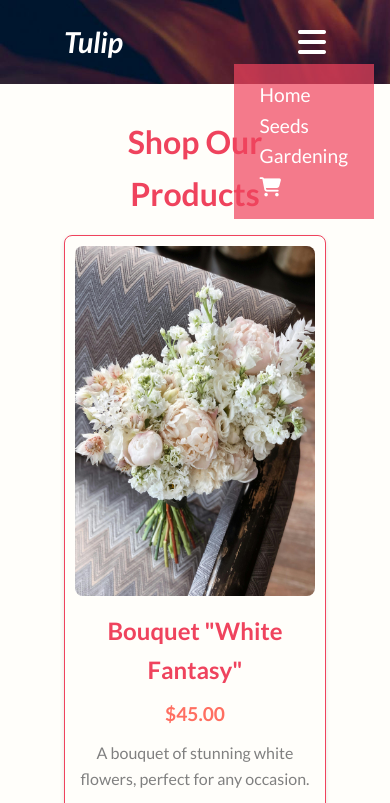
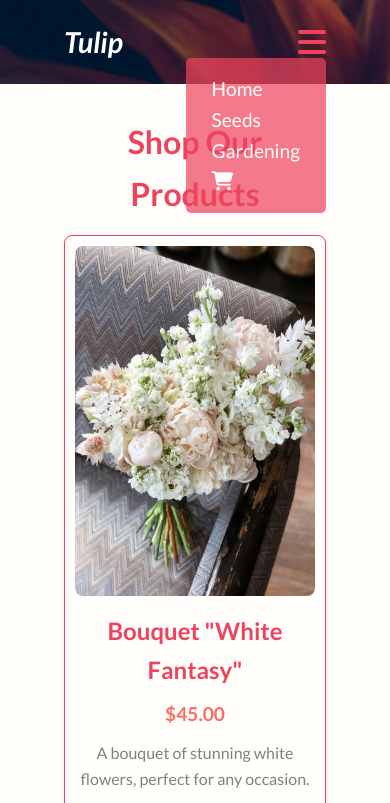
Before and after one commit to fouz0062/e-commerce, a plain HTML site: page index.html in a window 390 px wide. Both pictures are taken after a click on the icon 312 px from the left and 42 px from the top of the page. Shown: the top 803 px of the page. Drawn offline with Linux system fonts and the light colour scheme.

Commit message:
Add files via upload

```diff
--- a/index.html
+++ b/index.html
@@ -23,7 +23,7 @@
     <header>
       <div class="header-container">
         <div class="logo">Tulip</div>
-        <div>
+        <div class="parent">
           <i class="fa-solid fa-bars hamburger"></i>
           <nav>
             <ul class="nav-list">
@@ -106,6 +106,7 @@
         .querySelector(".hamburger")
         .addEventListener("click", function () {
           document.querySelector(".nav-list").classList.toggle("show");
+          document.querySelector(".hamburger").classList.toggle("show");
         });
     </script>
   </body>
--- a/style.css
+++ b/style.css
@@ -175,7 +175,7 @@ img {
 }
 
 .newsletter-form input::placeholder {
-  padding: 1rem 0.2rem;
+  padding: 1rem;
 }
 
 .newsletter-form button {
@@ -203,21 +203,26 @@ img {
     flex-direction: column;
     gap: 0;
   }
-
+  .parent {
+    position: relative;
+  }
   .nav-list.show {
     display: flex;
     background-color: rgba(239, 67, 93, 0.7);
     padding: 1rem;
     position: absolute;
-    right: 1rem;
-    top: 4rem;
+    right: 0rem;
+    top: 2rem;
+    border-radius: 5px;
   }
 
   .hamburger {
     display: block;
     color: white;
   }
-
+  .hamburger.show {
+    color: #ef435d;
+  }
   .header-container {
     justify-content: space-between;
   }
@@ -240,6 +245,6 @@ img {
   }
 
   .newsletter-form {
-    justify-content: center;
+    justify-content: flex-start;
   }
 }
```
